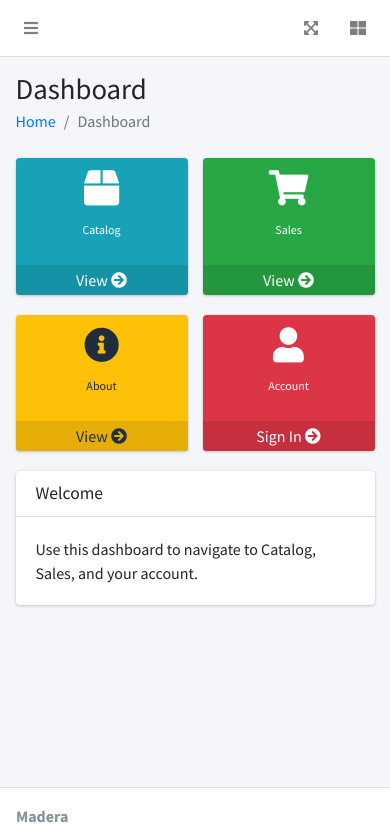
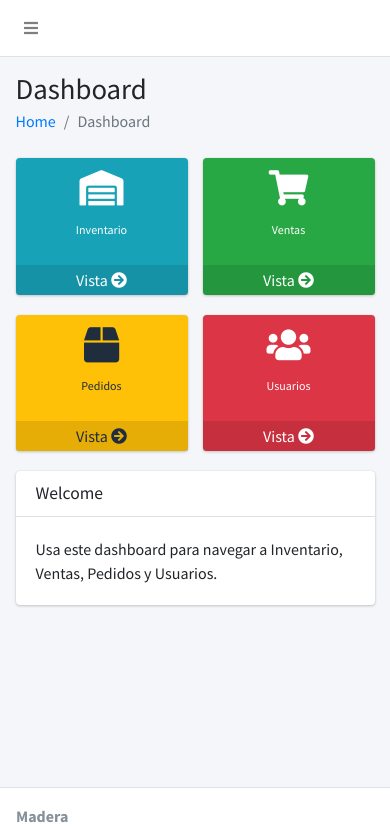
Before and after one commit to TemodoJintaka/carpinteria-hernandez, a Django app: page / in a window 390 px wide. Shown: the top 827 px of the page. Run offline with Django 5.2, Linux system fonts and the light colour scheme; parts of the project's set-up code (start-up, migrations or seed data) failed here and were passed over; some libraries are stand-ins or nearby versions.

Commit message:
Refactor navigation and dashboard templates to enhance user experience. Updated navbar and sidebar with new modules for Inventory, Sales, Orders, and Users, while translating relevant text to Spanish. Adjusted dashboard boxes to reflect new module names and improved layout consistency.

```diff
--- a/madera/templates/includes/adminlte_navbar.html
+++ b/madera/templates/includes/adminlte_navbar.html
@@ -2,52 +2,19 @@
 <nav class="main-header navbar navbar-expand navbar-white navbar-light">
   <ul class="navbar-nav">
     <li class="nav-item">
-      <a class="nav-link" data-widget="pushmenu" href="#" role="button"><i class="fas fa-bars"></i></a>
+      <a class="nav-link" data-widget="pushmenu" href="#" role="button">
+        <i class="fas fa-bars"></i>
+      </a>
     </li>
-    <li class="nav-item d-none d-sm-inline-block">
-      <a href="{% url 'home' %}" class="nav-link">{% trans "Home" %}</a>
-    </li>
-    <li class="nav-item d-none d-sm-inline-block">
-      <a href="{% url 'about' %}" class="nav-link">{% trans "About" %}</a>
-    </li>
+  </ul>
+  <ul class="navbar-nav ml-auto">
     {% if request.user.is_authenticated %}
-      {% if request.user.is_superuser %}
-        <li class="nav-item d-none d-sm-inline-block">
-          <a href="{% url 'admin:password_change' %}" class="nav-link">{% trans "Change Password" %}</a>
-        </li>
-        <li class="nav-item d-none d-sm-inline-block">
-          <a href="{% url 'admin:logout' %}" class="nav-link">{% trans "Logout" %}</a>
-        </li>
-      {% else %}
-        <li class="nav-item d-none d-sm-inline-block">
-          <a href="{% url 'users:detail' request.user.pk %}" class="nav-link">{% trans "My Profile" %}</a>
-        </li>
-        <li class="nav-item d-none d-sm-inline-block">
-          <a href="{% url 'account_logout' %}" class="nav-link">{% trans "Sign Out" %}</a>
-        </li>
-      {% endif %}
-    {% else %}
-      {% if ACCOUNT_ALLOW_REGISTRATION %}
-        <li class="nav-item d-none d-sm-inline-block">
-          <a href="{% url 'account_signup' %}" class="nav-link">{% trans "Sign Up" %}</a>
-        </li>
-      {% endif %}
       <li class="nav-item d-none d-sm-inline-block">
-        <a href="{% url 'account_login' %}" class="nav-link">{% trans "Sign In" %}</a>
+        <a href="{% url 'users:detail' request.user.pk %}" class="nav-link">{% trans "Mi perfil" %}</a>
+      </li>
+      <li class="nav-item d-none d-sm-inline-block">
+        <a href="{% url 'account_logout' %}" class="nav-link">{% trans "Cerrar sesión" %}</a>
       </li>
     {% endif %}
   </ul>
-
-  <ul class="navbar-nav ml-auto">
-    <li class="nav-item">
-      <a class="nav-link" data-widget="fullscreen" href="#" role="button">
-        <i class="fas fa-expand-arrows-alt"></i>
-      </a>
-    </li>
-    <li class="nav-item">
-      <a class="nav-link" data-widget="control-sidebar" data-controlsidebar-slide="true" href="#" role="button">
-        <i class="fas fa-th-large"></i>
-      </a>
-    </li>
-  </ul>
 </nav>
--- a/madera/templates/includes/adminlte_sidebar.html
+++ b/madera/templates/includes/adminlte_sidebar.html
@@ -21,30 +21,124 @@
 
     <nav class="mt-2">
       <ul class="nav nav-pills nav-sidebar flex-column" data-widget="treeview" role="menu" data-accordion="false">
-        <li class="nav-item">
-          <a href="{% url 'home' %}" class="nav-link">
-            <i class="nav-icon fas fa-tachometer-alt"></i>
-            <p>{% trans "Dashboard" %}</p>
+        <!-- Módulo Inventario -->
+        <li class="nav-item has-treeview">
+          <a href="#" class="nav-link">
+            <i class="nav-icon fas fa-warehouse"></i>
+            <p>
+              {% trans "Inventario" %}
+              <i class="right fas fa-angle-left"></i>
+            </p>
           </a>
+          <ul class="nav nav-treeview">
+            <li class="nav-item">
+              <a href="#" class="nav-link">
+                <i class="far fa-circle nav-icon"></i>
+                <p>{% trans "Productos" %}</p>
+              </a>
+            </li>
+            <li class="nav-item">
+              <a href="#" class="nav-link">
+                <i class="far fa-circle nav-icon"></i>
+                <p>{% trans "Categorías" %}</p>
+              </a>
+            </li>
+            <li class="nav-item">
+              <a href="#" class="nav-link">
+                <i class="far fa-circle nav-icon"></i>
+                <p>{% trans "Tasas de cambio" %}</p>
+              </a>
+            </li>
+          </ul>
         </li>
-        <li class="nav-item">
-          <a href="{% url 'about' %}" class="nav-link">
-            <i class="nav-icon fas fa-info-circle"></i>
-            <p>{% trans "About" %}</p>
+
+        <!-- Módulo Ventas -->
+        <li class="nav-item has-treeview">
+          <a href="#" class="nav-link">
+            <i class="nav-icon fas fa-shopping-cart"></i>
+            <p>
+              {% trans "Ventas" %}
+              <i class="right fas fa-angle-left"></i>
+            </p>
           </a>
+          <ul class="nav nav-treeview">
+            <li class="nav-item">
+              <a href="#" class="nav-link">
+                <i class="far fa-circle nav-icon"></i>
+                <p>{% trans "Listado de ventas" %}</p>
+              </a>
+            </li>
+            <li class="nav-item">
+              <a href="#" class="nav-link">
+                <i class="far fa-circle nav-icon"></i>
+                <p>{% trans "Nueva venta" %}</p>
+              </a>
+            </li>
+            <li class="nav-item">
+              <a href="#" class="nav-link">
+                <i class="far fa-circle nav-icon"></i>
+                <p>{% trans "Reportes de ventas" %}</p>
+              </a>
+            </li>
+          </ul>
         </li>
-        <li class="nav-item">
+
+        <!-- Módulo Pedidos -->
+        <li class="nav-item has-treeview">
           <a href="#" class="nav-link">
             <i class="nav-icon fas fa-box"></i>
-            <p>{% trans "Catalog" %}</p>
+            <p>
+              {% trans "Pedidos" %}
+              <i class="right fas fa-angle-left"></i>
+            </p>
           </a>
+          <ul class="nav nav-treeview">
+            <li class="nav-item">
+              <a href="#" class="nav-link">
+                <i class="far fa-circle nav-icon"></i>
+                <p>{% trans "Listado de pedidos" %}</p>
+              </a>
+            </li>
+            <li class="nav-item">
+              <a href="#" class="nav-link">
+                <i class="far fa-circle nav-icon"></i>
+                <p>{% trans "Nuevo pedido" %}</p>
+              </a>
+            </li>
+            <li class="nav-item">
+              <a href="#" class="nav-link">
+                <i class="far fa-circle nav-icon"></i>
+                <p>{% trans "Reportes de pedidos" %}</p>
+              </a>
+            </li>
+          </ul>
         </li>
-        <li class="nav-item">
+
+        <!-- Módulo Usuarios -->
+        <li class="nav-item has-treeview">
           <a href="#" class="nav-link">
-            <i class="nav-icon fas fa-shopping-cart"></i>
-            <p>{% trans "Sales" %}</p>
+            <i class="nav-icon fas fa-users"></i>
+            <p>
+              {% trans "Usuarios" %}
+              <i class="right fas fa-angle-left"></i>
+            </p>
           </a>
+          <ul class="nav nav-treeview">
+            <li class="nav-item">
+              <a href="#" class="nav-link">
+                <i class="far fa-circle nav-icon"></i>
+                <p>{% trans "Listado de usuarios" %}</p>
+              </a>
+            </li>
+            <li class="nav-item">
+              <a href="#" class="nav-link">
+                <i class="far fa-circle nav-icon"></i>
+                <p>{% trans "Nuevo usuario" %}</p>
+              </a>
+
+          </ul>
         </li>
+
         {% if request.user.is_staff %}
           <li class="nav-item">
             <a href="{% url 'admin:index' %}" class="nav-link">
@@ -53,36 +147,6 @@
             </a>
           </li>
         {% endif %}
-        <li class="nav-header">{% trans "Account" %}</li>
-        {% if request.user.is_authenticated %}
-          <li class="nav-item">
-            <a href="{% url 'users:detail' request.user.pk %}" class="nav-link">
-              <i class="nav-icon fas fa-user"></i>
-              <p>{% trans "My Profile" %}</p>
-            </a>
-          </li>
-          <li class="nav-item">
-            <a href="{% url 'account_logout' %}" class="nav-link">
-              <i class="nav-icon fas fa-sign-out-alt"></i>
-              <p>{% trans "Sign Out" %}</p>
-            </a>
-          </li>
-        {% else %}
-          <li class="nav-item">
-            <a href="{% url 'account_login' %}" class="nav-link">
-              <i class="nav-icon fas fa-sign-in-alt"></i>
-              <p>{% trans "Sign In" %}</p>
-            </a>
-          </li>
-          {% if ACCOUNT_ALLOW_REGISTRATION %}
-            <li class="nav-item">
-              <a href="{% url 'account_signup' %}" class="nav-link">
-                <i class="nav-icon fas fa-user-plus"></i>
-                <p>{% trans "Sign Up" %}</p>
-              </a>
-            </li>
-          {% endif %}
-        {% endif %}
       </ul>
     </nav>
   </div>
--- a/madera/templates/pages/home.html
+++ b/madera/templates/pages/home.html
@@ -14,53 +14,49 @@
     <div class="col-lg-3 col-6">
       <div class="small-box bg-info">
         <div class="inner">
-          <h3><i class="fas fa-box"></i></h3>
-          <p>{% trans "Catalog" %}</p>
+          <h3><i class="fas fa-warehouse"></i></h3>
+          <p>{% trans "Inventario" %}</p>
         </div>
         <div class="icon">
           <i class="fas fa-box-open"></i>
         </div>
-        <a href="#" class="small-box-footer">{% trans "View" %} <i class="fas fa-arrow-circle-right"></i></a>
+        <a href="#" class="small-box-footer">{% trans "Vista" %} <i class="fas fa-arrow-circle-right"></i></a>
       </div>
     </div>
     <div class="col-lg-3 col-6">
       <div class="small-box bg-success">
         <div class="inner">
           <h3><i class="fas fa-shopping-cart"></i></h3>
-          <p>{% trans "Sales" %}</p>
+          <p>{% trans "Ventas" %}</p>
         </div>
         <div class="icon">
           <i class="fas fa-chart-line"></i>
         </div>
-        <a href="#" class="small-box-footer">{% trans "View" %} <i class="fas fa-arrow-circle-right"></i></a>
+        <a href="#" class="small-box-footer">{% trans "Vista" %} <i class="fas fa-arrow-circle-right"></i></a>
       </div>
     </div>
     <div class="col-lg-3 col-6">
       <div class="small-box bg-warning">
         <div class="inner">
-          <h3><i class="fas fa-info-circle"></i></h3>
-          <p>{% trans "About" %}</p>
+          <h3><i class="fas fa-box"></i></h3>
+          <p>{% trans "Pedidos" %}</p>
         </div>
         <div class="icon">
-          <i class="fas fa-info"></i>
+          <i class="fas fa-truck-loading"></i>
         </div>
-        <a href="{% url 'about' %}" class="small-box-footer">{% trans "View" %} <i class="fas fa-arrow-circle-right"></i></a>
+        <a href="#" class="small-box-footer">{% trans "Vista" %} <i class="fas fa-arrow-circle-right"></i></a>
       </div>
     </div>
     <div class="col-lg-3 col-6">
       <div class="small-box bg-danger">
         <div class="inner">
-          <h3><i class="fas fa-user"></i></h3>
-          <p>{% trans "Account" %}</p>
+          <h3><i class="fas fa-users"></i></h3>
+          <p>{% trans "Usuarios" %}</p>
         </div>
         <div class="icon">
           <i class="fas fa-user-circle"></i>
         </div>
-        {% if request.user.is_authenticated %}
-          <a href="{% url 'users:detail' request.user.pk %}" class="small-box-footer">{% trans "My Profile" %} <i class="fas fa-arrow-circle-right"></i></a>
-        {% else %}
-          <a href="{% url 'account_login' %}" class="small-box-footer">{% trans "Sign In" %} <i class="fas fa-arrow-circle-right"></i></a>
-        {% endif %}
+        <a href="#" class="small-box-footer">{% trans "Vista" %} <i class="fas fa-arrow-circle-right"></i></a>
       </div>
     </div>
   </div>
@@ -72,7 +68,7 @@
           <h3 class="card-title">{% trans "Welcome" %}</h3>
         </div>
         <div class="card-body">
-          <p class="mb-0">{% trans "Use this dashboard to navigate to Catalog, Sales, and your account." %}</p>
+          <p class="mb-0">{% trans "Usa este dashboard para navegar a Inventario, Ventas, Pedidos y Usuarios." %}</p>
         </div>
       </div>
     </div>
```
